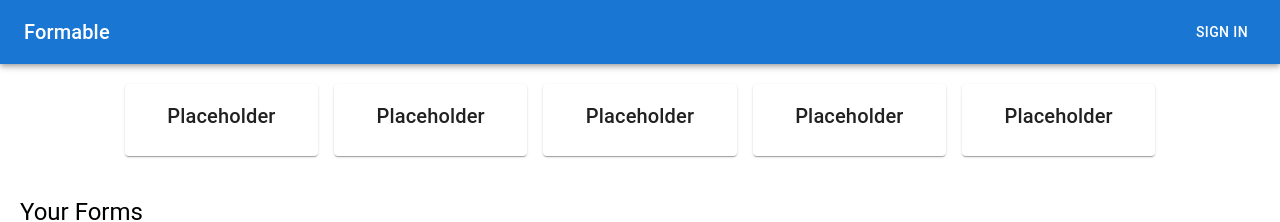
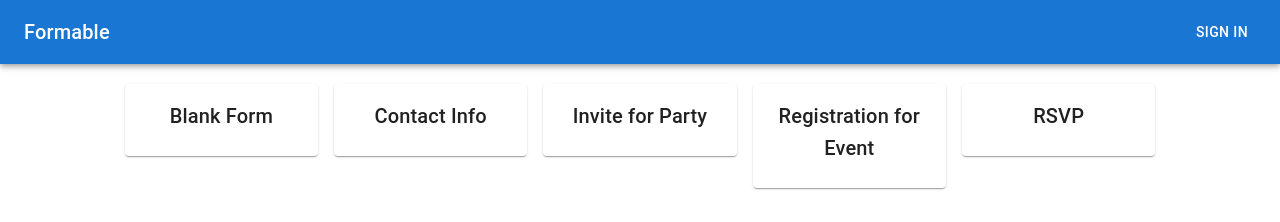
Before and after one commit to ShadanKazmi/formforge, a React (Create React App) app in the folder frontend/: page / in a window 1280 px wide. Shown: the top 222 px of the page. Built offline with nearby package versions, Linux system fonts and the light colour scheme; no server answers.

Commit message:
Completed functions

```diff
--- a/frontend/src/pages/CreateForm.jsx
+++ b/frontend/src/pages/CreateForm.jsx
@@ -12,7 +12,7 @@ import {
 } from '@mui/material';
 import AddCircleIcon from '@mui/icons-material/AddCircle';
 import DeleteIcon from '@mui/icons-material/Delete';
-import { useNavigate } from 'react-router-dom';
+import { useLocation, useNavigate } from 'react-router-dom';
 import axios from 'axios';
 import { authContext } from '../api/authContext';
 import Cookies from 'js-cookie';
@@ -25,13 +25,17 @@ const fieldTypes = [
   { label: 'Dropdown', value: 'dropdown' },
 ];
 
-const CreateForm = ({ existingFormData }) => {
+const CreateForm = ({ existingFormData: propExistingFormData  }) => {
   const { userState } = useContext(authContext);
   const navigate = useNavigate();
+  const location = useLocation();
+  const locationExistingFormData = location.state?.existingFormData;
+  const existingFormData = locationExistingFormData || propExistingFormData;
   const [fields, setFields] = useState(existingFormData?.fields || []);
   const [title, setTitle] = useState(existingFormData?.title || '');
   const [draggedFieldIndex, setDraggedFieldIndex] = useState(null);
   const userId = Cookies.get('userId');
+
 
   useEffect(() => {
     if (existingFormData) {
--- a/frontend/src/pages/Home.jsx
+++ b/frontend/src/pages/Home.jsx
@@ -10,11 +10,49 @@ import IconButton from '@mui/material/IconButton';
 import AddIcon from '@mui/icons-material/Add';
 import Cookies from 'js-cookie';
 
+const prebuiltForms = [
+  {
+    title: 'Blank Form',
+    fields: [],
+  },
+  {
+    title: 'Contact Info',
+    fields: [
+      { id: 1, label: 'Name', type: 'text', options: [] },
+      { id: 2, label: 'Email', type: 'text', options: [] },
+      { id: 3, label: 'Phone Number', type: 'number', options: [] },
+    ],
+  },
+  {
+    title: 'Invite for Party',
+    fields: [
+      { id: 1, label: 'Name', type: 'text', options: [] },
+      { id: 2, label: 'Will you attend?', type: 'radio', options: ['Yes', 'No', 'Maybe'] },
+      { id: 3, label: 'Number of Guests', type: 'number', options: [] },
+    ],
+  },
+  {
+    title: 'Registration for Event',
+    fields: [
+      { id: 1, label: 'Full Name', type: 'text', options: [] },
+      { id: 2, label: 'Email Address', type: 'text', options: [] },
+      { id: 3, label: 'Contact Number', type: 'number', options: [] },
+      { id: 4, label: 'Select Session', type: 'dropdown', options: ['Morning', 'Afternoon', 'Evening'] },
+    ],
+  },
+  {
+    title: 'RSVP',
+    fields: [
+      { id: 1, label: 'Name', type: 'text', options: [] },
+      { id: 2, label: 'Are you attending?', type: 'radio', options: ['Yes', 'No'] },
+    ],
+  },
+];
 
 const Home = () => {
   const [forms, setForms] = useState([]);
   const navigate = useNavigate();
-  const userId = Cookies.get('userId')
+  const userId = Cookies.get('userId');
 
   useEffect(() => {
     const fetchForms = async () => {
@@ -32,19 +70,19 @@ const Home = () => {
     navigate(`/your-form/${id}`);
   };
 
-  const goToCreateForm = () => {
-    navigate('/create-form');
+  const goToCreateForm = (prebuiltForm) => {
+    navigate('/create-form', { state: { existingFormData: prebuiltForm } });
   };
 
   return (
     <>
       <div style={{ padding: '20px' }}>
         <Grid container spacing={2} justifyContent="center">
-          {[...Array(5)].map((_, index) => (
-            <Grid item xs={12} sm={6} md={4} lg={2} key={index}>
-              <Card>
+          {prebuiltForms.map((form, index) => (
+            <Grid item xs={12} sm={6} md={4} lg={2} key={index} onClick={() => goToCreateForm(form)}>
+              <Card sx={{ cursor: 'pointer' }}>
                 <CardContent>
-                  <Typography variant="h6" align="center">Placeholder</Typography>
+                  <Typography variant="h6" align="center">{form.title}</Typography>
                 </CardContent>
               </Card>
             </Grid>
@@ -71,7 +109,7 @@ const Home = () => {
         <IconButton
           color="primary"
           aria-label="create form"
-          onClick={goToCreateForm}
+          onClick={() => goToCreateForm({ title: '', fields: [] })}
           sx={{
             position: 'fixed',
             bottom: '20px',
@@ -80,7 +118,7 @@ const Home = () => {
             color: 'white',
             borderRadius: '50%',
             boxShadow: 3,
-            padding: 1.5
+            padding: 1.5,
           }}
         >
           <AddIcon />
```
